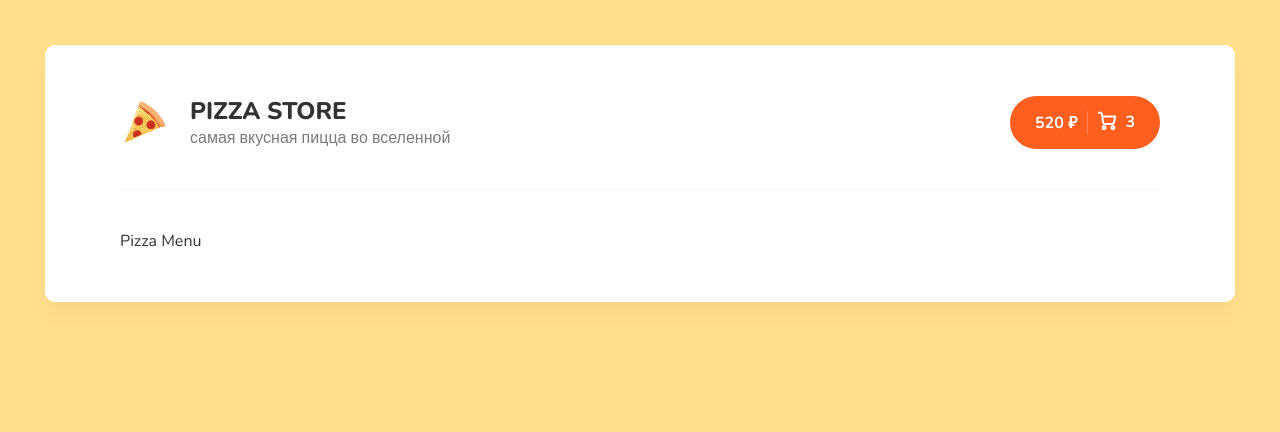
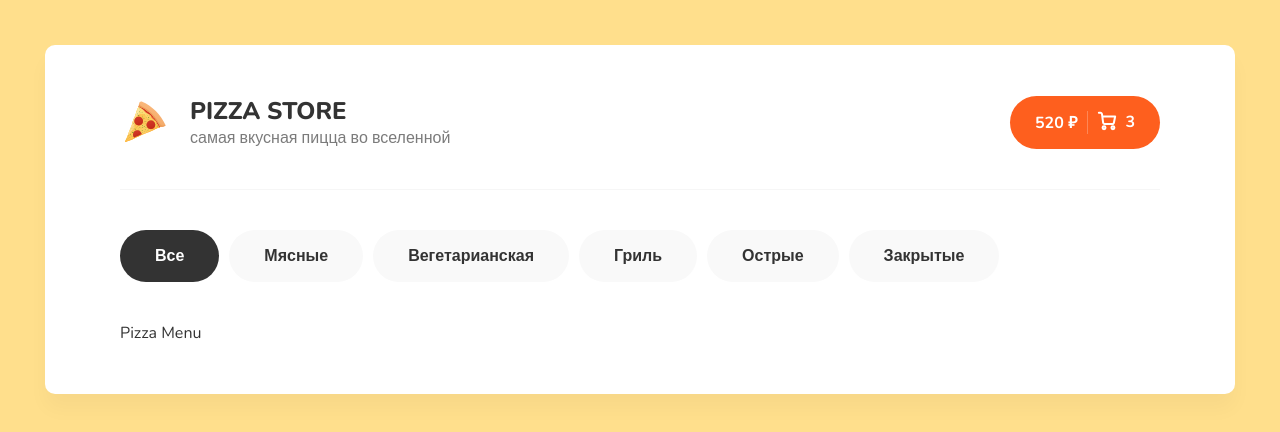
Before and after one commit to devenrgy/react-pizza-store, a React (Vite) app: page / in a window 1280 px wide. Shown: the top 432 px of the page. Built offline with nearby package versions, Linux system fonts and the light colour scheme.

Commit message:
feat: add categories-list

```diff
--- /dev/null
+++ b/src/components/categories-list/categories-list.module.css
@@ -0,0 +1,33 @@
+.categoriesList {
+  display: flex;
+  gap: 10px;
+
+  li:has(input:checked) label {
+    color: var(--white-color);
+    background-color: var(--categories-active);
+  }
+
+  label {
+    display: block;
+    padding: 15px 35px;
+    border-radius: 30px;
+    font-weight: 700;
+    background-color: var(--categories-background);
+    cursor: pointer;
+
+    &:focus {
+      outline: transparent;
+    }
+
+    &:is(:hover, :focus-visible) {
+      color: var(--white-color);
+      background-color: var(--categories-active);
+      transition: 0.3s color ease, 0.3s background-color ease;
+    }
+  }
+
+  input {
+    display: none;
+    appearance: none;
+  }
+}
--- /dev/null
+++ b/src/components/categories-list/categories-list.tsx
@@ -0,0 +1,37 @@
+import { useState } from 'react'
+import styles from './categories-list.module.css'
+
+export default function CategoriesList() {
+  const categories = {
+    all: 'Все',
+    meat: 'Мясные',
+    vegetarian: 'Вегетарианская',
+    grill: 'Гриль',
+    hot: 'Острые',
+    closed: 'Закрытые',
+  }
+
+  const categoriesKeys = Object.keys(categories) as Array<keyof typeof categories>
+
+  const [current, setCurrent] = useState(0)
+
+  return (
+    <ul className={styles.categoriesList} role='list'>
+      {categoriesKeys.map((key, index) => (
+        <li key={index}>
+          <label tabIndex={0} htmlFor={key}>
+            {categories[key]}
+          </label>
+          <input
+            type='radio'
+            name='currentPizzaCategories'
+            onClick={() => setCurrent(index)}
+            defaultChecked={index === current}
+            id={key}
+            value={key}
+          />
+        </li>
+      ))}
+    </ul>
+  )
+}
--- /dev/null
+++ b/src/components/categories-list/index.ts
@@ -0,0 +1,2 @@
+export { default as CategoriesList } from './categories-list'
+export * from './categories-list'
--- a/src/routes/pizza-menu/pizza-menu.module.css
+++ b/src/routes/pizza-menu/pizza-menu.module.css
@@ -1,2 +1,8 @@
 .pizzaMenu {
 }
+
+.nav {
+  display: flex;
+  justify-content: space-between;
+  margin-bottom: 40px;
+}
--- a/src/routes/pizza-menu/pizza-menu.tsx
+++ b/src/routes/pizza-menu/pizza-menu.tsx
@@ -1,5 +1,13 @@
+import { CategoriesList } from 'components/categories-list'
 import styles from './pizza-menu.module.css'
 
 export default function PizzaMenu() {
-  return <div className={styles.pizzaMenu}>Pizza Menu</div>
+  return (
+    <>
+      <nav className={styles.nav}>
+        <CategoriesList />
+      </nav>
+      <div className={styles.pizzaMenu}>Pizza Menu</div>
+    </>
+  )
 }
--- a/src/routes/root/root.module.css
+++ b/src/routes/root/root.module.css
@@ -1,2 +1,3 @@
-.root {
+.header {
+  margin-bottom: 40px;
 }
--- a/src/styles/global.css
+++ b/src/styles/global.css
@@ -29,3 +29,16 @@ a {
   color: inherit;
   text-decoration: none;
 }
+
+ul {
+  margin: 0;
+  padding: 0;
+  list-style: none;
+}
+
+button {
+  border: none;
+  font: inherit;
+  color: inherit;
+  cursor: pointer;
+}
--- a/src/styles/vars.css
+++ b/src/styles/vars.css
@@ -5,5 +5,7 @@
   --white-color: #fff;
 
   --app-background: var(--white-color);
+  --categories-background: #f9f9f9;
+  --categories-active: var(--primary-color);
   --body-background: #ffdf8c;
 }
```
